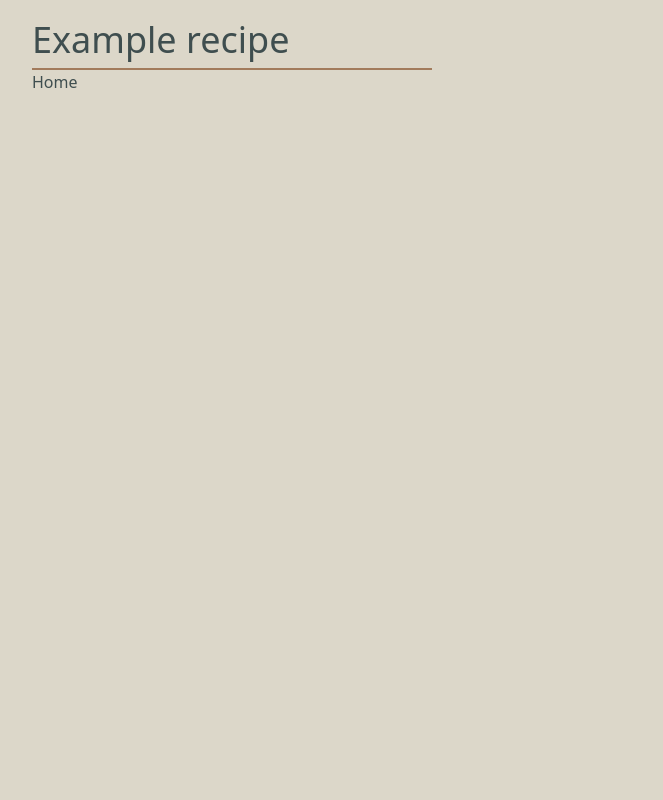
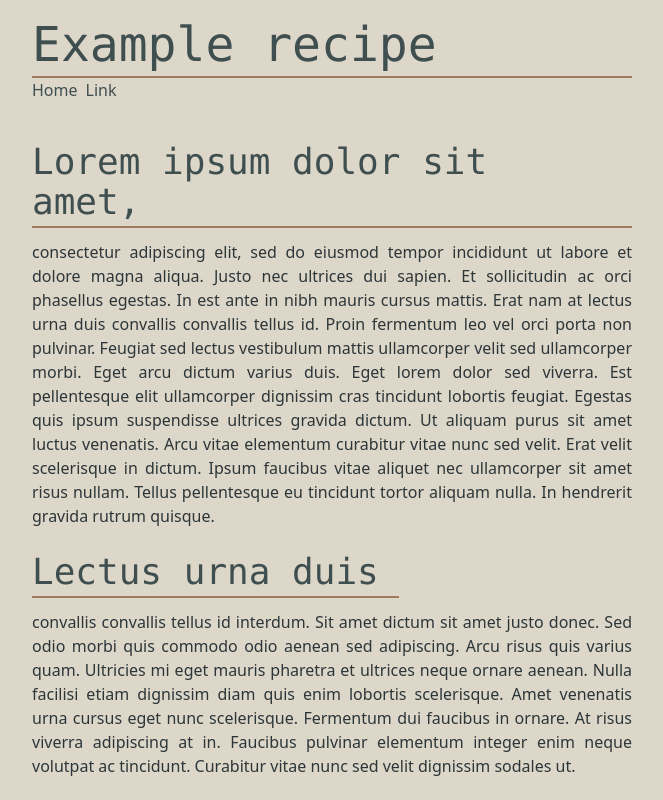
Before and after one commit to maksimil/percie, a Next.js app: page /recipe/post in a window 1280 px wide. Shown: the top 800 px of the page, without its empty margins (8-671 px from the left). Built offline with nearby package versions, Linux system fonts and the light colour scheme.

Commit message:
article styling

```diff
--- a/_posts/post.md
+++ b/_posts/post.md
@@ -3,6 +3,14 @@ title: Example recipe
 author: KsenyK <ksenya@gg.com>
 ---
 
-# First step
+# Lorem ipsum dolor sit amet,
 
-Second step omg
+consectetur adipiscing elit, sed do eiusmod tempor incididunt ut labore et dolore magna aliqua. Justo nec ultrices dui sapien. Et sollicitudin ac orci phasellus egestas. In est ante in nibh mauris cursus mattis. Erat nam at lectus urna duis convallis convallis tellus id. Proin fermentum leo vel orci porta non pulvinar. Feugiat sed lectus vestibulum mattis ullamcorper velit sed ullamcorper morbi. Eget arcu dictum varius duis. Eget lorem dolor sed viverra. Est pellentesque elit ullamcorper dignissim cras tincidunt lobortis feugiat. Egestas quis ipsum suspendisse ultrices gravida dictum. Ut aliquam purus sit amet luctus venenatis. Arcu vitae elementum curabitur vitae nunc sed velit. Erat velit scelerisque in dictum. Ipsum faucibus vitae aliquet nec ullamcorper sit amet risus nullam. Tellus pellentesque eu tincidunt tortor aliquam nulla. In hendrerit gravida rutrum quisque.
+
+# Lectus urna duis
+
+convallis convallis tellus id interdum. Sit amet dictum sit amet justo donec. Sed odio morbi quis commodo odio aenean sed adipiscing. Arcu risus quis varius quam. Ultricies mi eget mauris pharetra et ultrices neque ornare aenean. Nulla facilisi etiam dignissim diam quis enim lobortis scelerisque. Amet venenatis urna cursus eget nunc scelerisque. Fermentum dui faucibus in ornare. At risus viverra adipiscing at in. Faucibus pulvinar elementum integer enim neque volutpat ac tincidunt. Curabitur vitae nunc sed velit dignissim sodales ut.
+
+# Viverra
+
+suspendisse potenti nullam ac tortor vitae. Quis blandit turpis cursus in hac habitasse platea dictumst quisque. Lacus vestibulum sed arcu non odio euismod lacinia. In aliquam sem fringilla ut morbi. Facilisis leo vel fringilla est ullamcorper eget. Nullam vehicula ipsum a arcu cursus. In egestas erat imperdiet sed euismod nisi porta lorem. Adipiscing diam donec adipiscing tristique. Habitasse platea dictumst vestibulum rhoncus est pellentesque elit. Nec feugiat in fermentum posuere.
--- /dev/null
+++ b/components/Article.tsx
@@ -0,0 +1,10 @@
+const Article = ({ data }: { data: string }) => {
+  return (
+    <div
+      className="w-150 <md:w-full"
+      dangerouslySetInnerHTML={{ __html: data }}
+    />
+  );
+};
+
+export default Article;
--- a/components/Header.tsx
+++ b/components/Header.tsx
@@ -14,12 +14,12 @@ const TopLink = ({ link }: { link: LinkProps }) => {
 
 const Header = ({ label, links }: { label: string; links?: LinkProps[] }) => {
   return (
-    <div className={"mt-5 mb-10 "}>
+    <div className={"mt-5 mb-5 "}>
       <div
         className={
-          "pb-2 w-100 <md:w-75 <sm:w-50 " +
+          "pb-2 w-150 <md:w-full " +
           "border-b-2 border-solid border-acc " +
-          "text-dim text-4xl"
+          "text-dim text-5xl <md:text-4xl font-medium font-mono "
         }
       >
         {label}
--- a/pages/_app.tsx
+++ b/pages/_app.tsx
@@ -1,5 +1,6 @@
 import type { AppProps } from "next/app";
 import "windi.css";
+import "../styles/article.css";
 
 function MyApp({ Component, pageProps }: AppProps) {
   return (
--- a/pages/recipe/[hash].tsx
+++ b/pages/recipe/[hash].tsx
@@ -2,8 +2,9 @@ import { NextPage } from "next";
 import { useRouter } from "next/router";
 import { getPost, getPostsList, Post } from "lib/posts";
 import Header from "components/Header";
+import Article from "components/Article";
 
-const RecipePage: NextPage<{ post: Post; hash: string }> = ({ post, hash }) => {
+const RecipePage: NextPage<{ post: Post; hash: string }> = ({ post }) => {
   const router = useRouter();
   return (
     <div className="mx-10 <sm:mx-5">
@@ -16,8 +17,17 @@ const RecipePage: NextPage<{ post: Post; hash: string }> = ({ post, hash }) => {
               router.push("/");
             },
           },
+          {
+            label: "Link",
+            onclick: () => {
+              const link = window.location.href;
+              navigator.clipboard.writeText(link);
+            },
+          },
         ]}
       />
+      <Article data={post.data} />
+      <div className="pb-10" />
     </div>
   );
 };
--- /dev/null
+++ b/styles/article.css
@@ -0,0 +1,16 @@
+h1 {
+  @apply text-dim text-4xl <md:text-3xl m-0 mt-5 mb-2 pr-5 pb-1 font-mono;
+  @apply inline-block font-normal border-b-2 border-acc;
+}
+
+h2 {
+  @apply m-0 mt-3 mb-1 font-normal font-mono text-dim text-2xl;
+}
+
+p {
+  @apply m-0 my-1 text-dark text-md text-justify;
+}
+
+strong {
+  @apply font-medium text-acc;
+}
```
